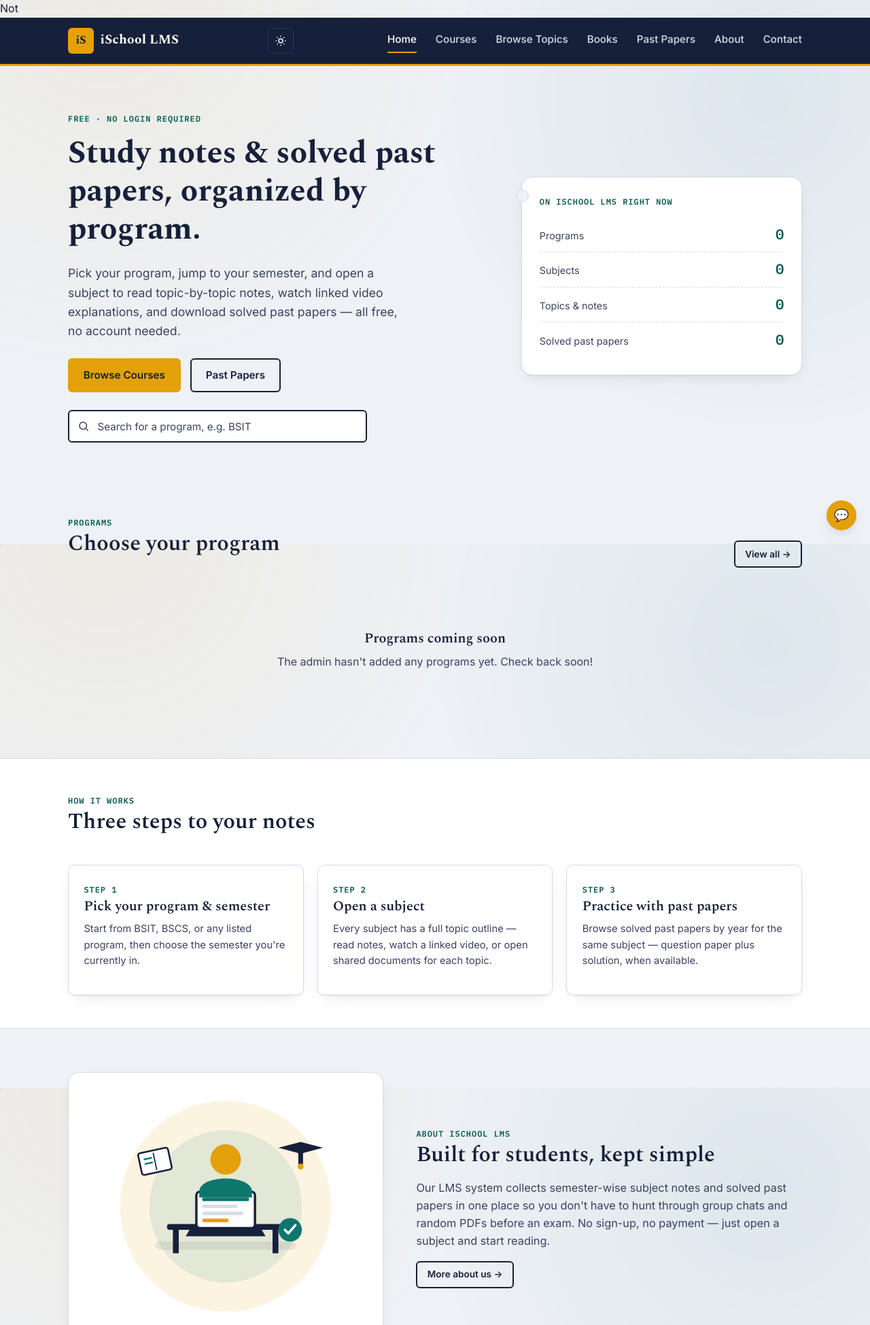
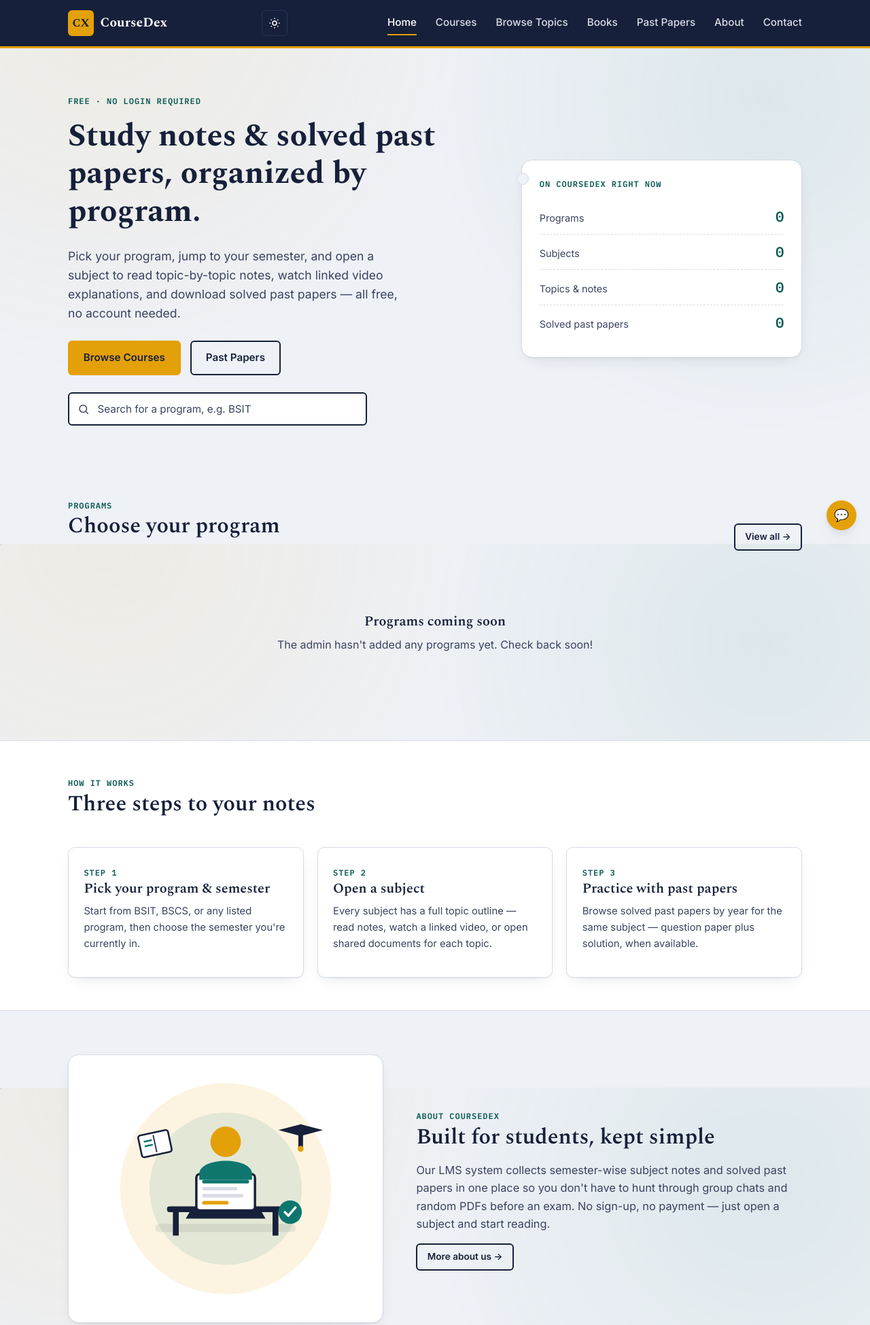
Before and after one commit to AhmadBeim1122/CourseDex, a Django app: page / in a window 1280 px wide. Shown: the top 1949 px of the page at 68% size. Run offline with Django 5.2, Linux system fonts and the light colour scheme; data comes from the database, SQL or seed files in the repository; data that the repository does not hold is empty; some libraries are stand-ins or nearby versions.

Commit message:
last  change

```diff
--- a/apps/core/context_processors.py
+++ b/apps/core/context_processors.py
@@ -13,4 +13,5 @@ def site_settings(request):
         "SITE_DESCRIPTION": settings.SITE_DESCRIPTION,
         "ADSENSE_CLIENT_ID": settings.ADSENSE_CLIENT_ID,
         "GOOGLE_ANALYTICS_ID": settings.GOOGLE_ANALYTICS_ID,
+        "GOOGLE_SITE_VERIFICATION": settings.GOOGLE_SITE_VERIFICATION,
     }
--- a/config/settings.py
+++ b/config/settings.py
@@ -43,8 +43,8 @@ CSRF_TRUSTED_ORIGINS = config(
     "DJANGO_CSRF_TRUSTED_ORIGINS", default="", cast=Csv()
 )
 
-SITE_NAME = config("SITE_NAME", default="iSchool LMS")
-SITE_INITIALS = config("SITE_INITIALS", default="iS")
+SITE_NAME = config("SITE_NAME", default="CourseDex")
+SITE_INITIALS = config("SITE_INITIALS", default="CX")
 SITE_DOMAIN = config("SITE_DOMAIN", default="127.0.0.1:8000")
 SITE_DESCRIPTION = config(
     "SITE_DESCRIPTION",
--- a/templates/base.html
+++ b/templates/base.html
@@ -13,7 +13,7 @@
 <title>{% block title %}{{ page_title }} · {{ SITE_NAME }}{% endblock %}</title>
 <meta name="description" content="{% block meta_description %}{{ SITE_DESCRIPTION }}{% endblock %}">
 <meta name="robots" content="index, follow">
-{% if GOOGLE_SITE_VERIFICATION %}<meta name="google-site-verification" content="{{ GOOGLE_SITE_VERIFICATION }}"> {% else %} Not {% endif %}
+{% if GOOGLE_SITE_VERIFICATION %}<meta name="google-site-verification" content="{{ GOOGLE_SITE_VERIFICATION }}">{% endif %}
 
 <link rel="preconnect" href="https://fonts.googleapis.com">
 <link rel="preconnect" href="https://fonts.gstatic.com" crossorigin>
@@ -56,7 +56,7 @@
       <a href="{% url 'core:home' %}" class="{% if request.resolver_match.url_name == 'home' %}is-active{% endif %}">Home</a>
 
       <a href="{% url 'academics:program_list' %}" class="{% if mode == 'courses' or request.resolver_match.url_name in 'program_list,semester_list,subject_list,topic_list,topic_detail' %}is-active{% endif %}">Courses</a>
-      <a href="{% url 'academics:topic_browse' %}" class="{% if request.resolver_match.url_name == 'topic_browse' %}is-active{% endif %}">Browse Topics</a>
+        <a href="{% url 'academics:topic_browse' %}" class="{% if request.resolver_match.url_name == 'topic_browse' %}is-active{% endif %}">Browse Topics</a>
       <a href="{% url 'academics:book_browse' %}" class="{% if request.resolver_match.url_name == 'book_browse' %}is-active{% endif %}">Books</a>
       <a href="{% url 'academics:pastpaper_program_list' %}" class="{% if mode == 'pastpapers' %}is-active{% endif %}">Past Papers</a>
 
```
